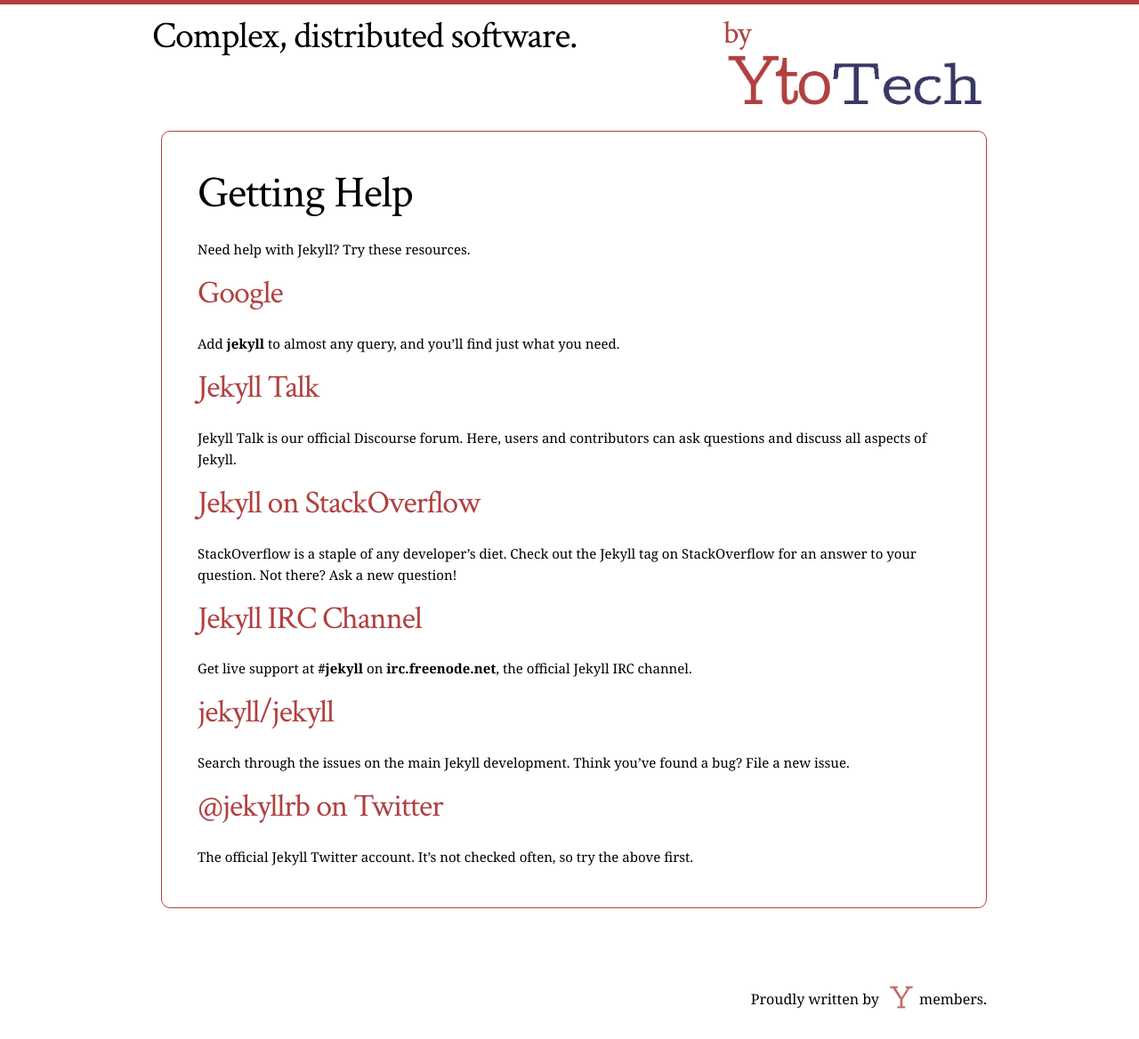
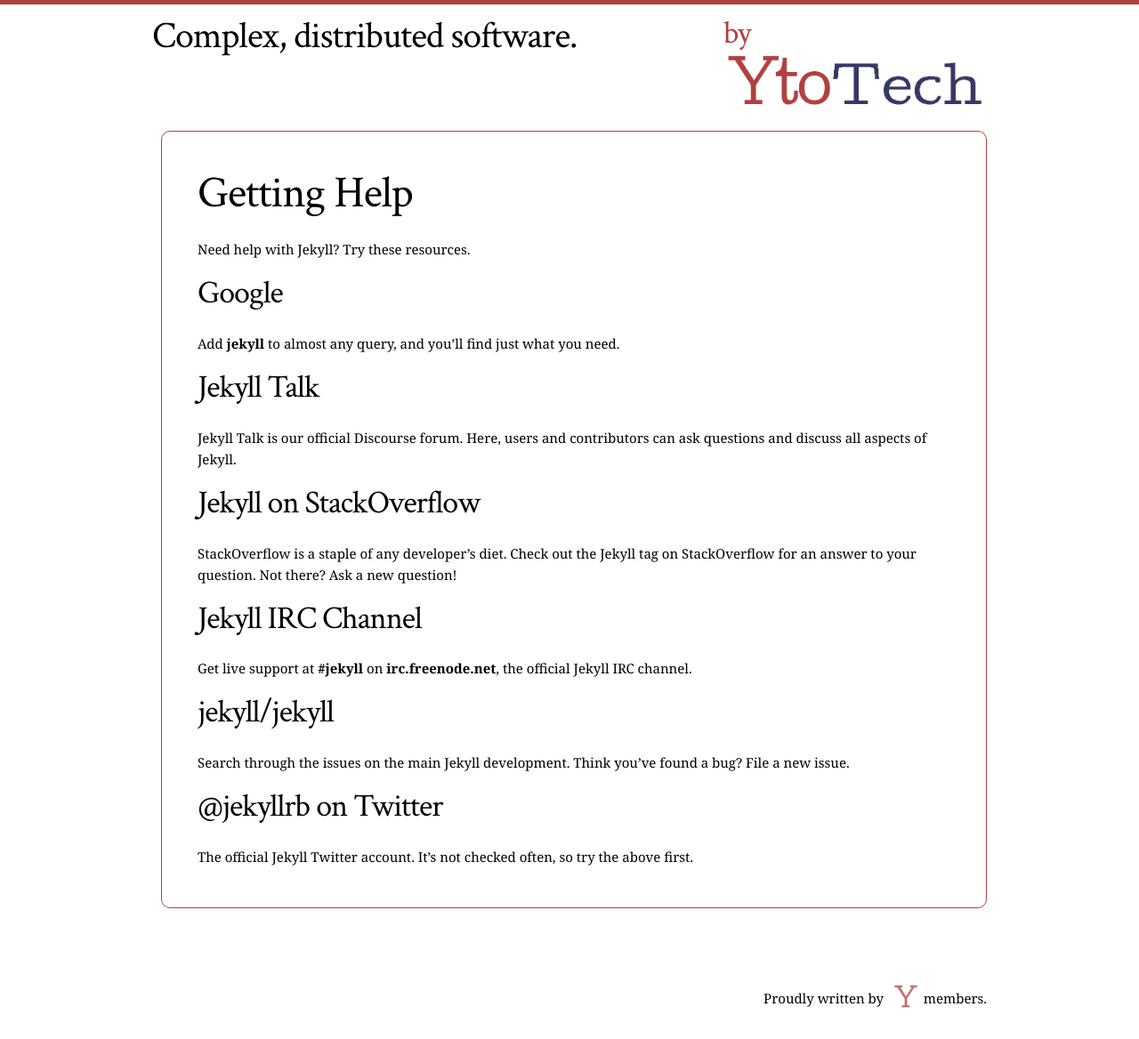
Before and after one commit to MonsieurV/monsieurv.github.io, a Jekyll site: the page built from help/index.md, in a window 1280 px wide. Shown: the whole page at 89% size. Built offline with Jekyll 4.4.1, drawn with Linux system fonts in a browser that asks for light colours; some web fonts are replaced.

Commit message:
Sobering titles

```diff
--- a/_includes/header.html
+++ b/_includes/header.html
@@ -1,14 +1,13 @@
 <header role="banner">
   <div class="grid">
     <div class="unit two-thirds center-on-mobiles title">
-      <a href="/">
-        <h2>Complex, distributed software.</h2>
-      </a>
+      <h2>
+        <a href="/">Complex, distributed software.</a>
+      </h2>
     </div>
     <div class="unit one-third center-on-mobiles by">
       <a href="http://www.ytotech.com">
-        <span class="sr-only">YtoTech</span>
-        <h3>by</h3> <img src="/img/ytotech_logo.png" alt="YtoTech logo">
+        <h3>by</h3> <img src="/img/ytotech_logo.png" alt="YtoTech">
       </a>
     </div>
   </div>
--- a/_layouts/post.html
+++ b/_layouts/post.html
@@ -5,7 +5,6 @@
 <article>
   <h2>
     {{ page.title }}
-    <a href="{{ page.url }}" class="permalink" title="Permalink">∞</a>
   </h2>
   <span class="post-category">
     <span class="label">
--- a/_sass/_style.scss
+++ b/_sass/_style.scss
@@ -2,6 +2,8 @@
 
 $red-yto: #b14040;
 $blue-tech: #383866;
+
+/* HTML Elements */
 
 /* NOTE
 html is set to 62.5% so that all the REM measurements throughout Skeleton
@@ -15,6 +17,24 @@
   font-weight: 400;
   font-family: "Droid Serif", Georgia, Times, sans-serif;
 }
+
+a {
+  color: $red-yto;
+  text-decoration: none;
+  @include transition(all .25s);
+  &:hover { color: $blue-tech; }
+}
+
+h1 a, h2 a, h3 a {
+  color: #000;
+}
+
+.left { float: left; }
+.right { float: right; }
+.align-right { text-align: right; }
+.align-left { text-align: left; }
+.align-center { text-align: center; }
+
 
 /* Typography
 –––––––––––––––––––––––––––––––––––––––––––––––––– */
@@ -65,31 +85,23 @@
 /* Header */
 
 header {
-  .title a {
-    text-decoration: none;
-    color: #000; }
-  .by h3 { margin: 0; }
+  .by h3 {
+    margin: 0;
+    color: $red-yto; }
 }
 
 /* Footer */
 
 footer {
-  font-size: 16px;
-  padding-bottom: 5px;
   margin-top: 40px;
-
   a {
-    color: #fff;
-
     &:hover {
       img { opacity: 1; }
     }
   }
-
   .align-right {
     p { display: inline-block; }
   }
-
   img {
     display: inline-block;
     position: relative;
@@ -97,14 +109,6 @@
     margin-left: 5px;
     opacity: .8;
     padding: 1px;
-    @include transition(opacity .2s);
-  }
-}
-
-@media (max-width: 568px) {
-  footer {
-    .one-third p { margin-bottom: 0; }
-    .two-thirds p { margin-top: -20px; }
   }
 }
 
@@ -286,20 +290,6 @@
   width: 100%;
   overflow: auto;
 }
-
-/* HTML Elements */
-a {
-  color: $red-yto;
-  text-decoration: none;
-  @include transition(all .25s);
-  &:hover { color: $blue-tech; }
-}
-
-.left { float: left; }
-.right { float: right; }
-.align-right { text-align: right; }
-.align-left { text-align: left; }
-.align-center { text-align: center; }
 
 /* Article HTML */
 
```
Also changed, not shown: README.md.
